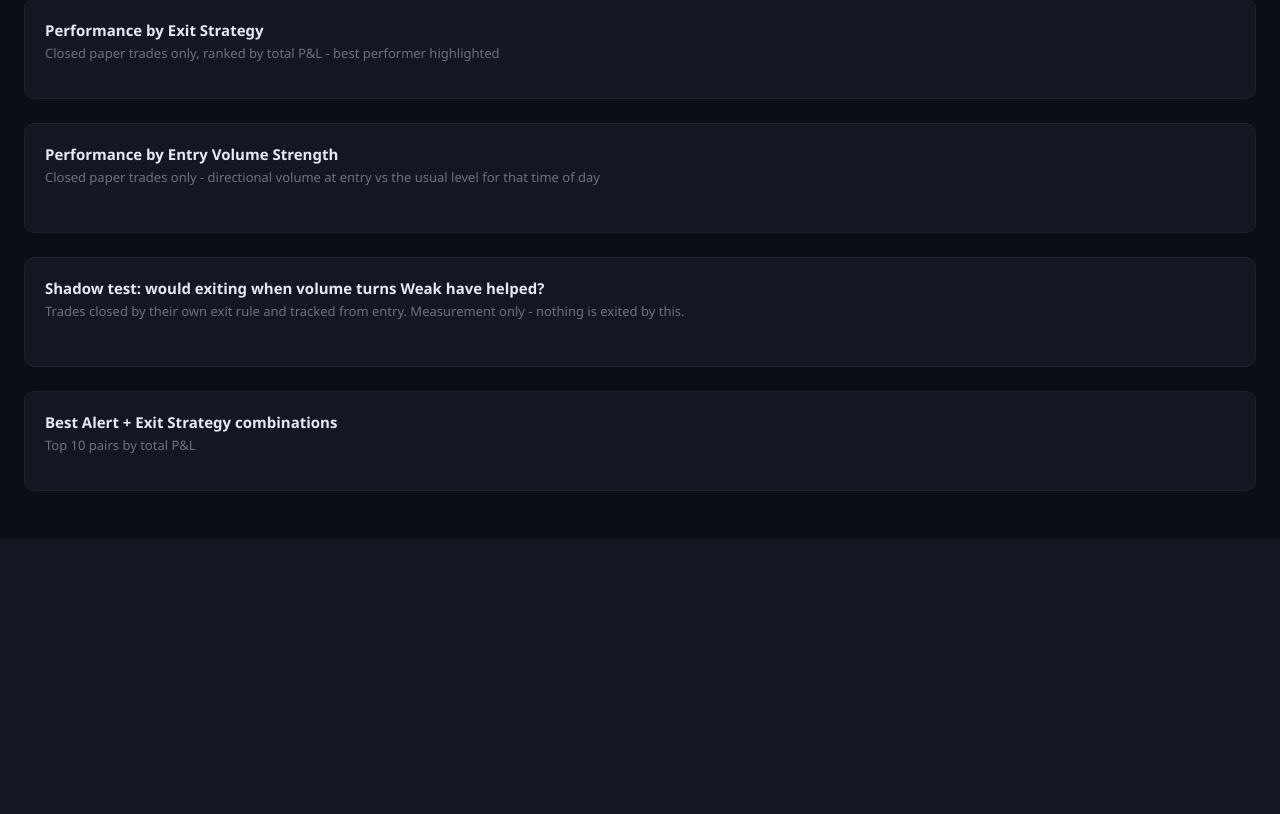
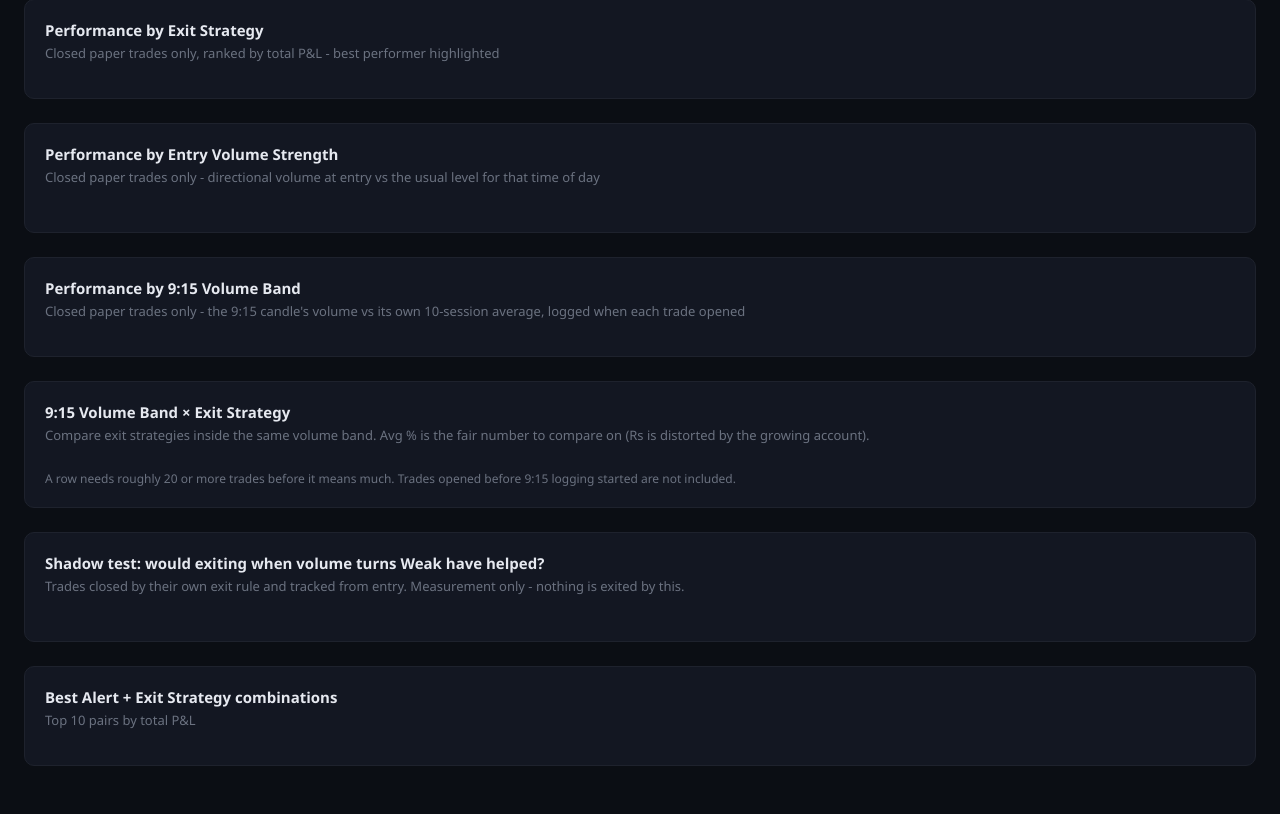
Before and after one commit to rajaram997267-ops/Rajaram-Trading-Terminal-RTT-v0.0, a Flask app: page /stats in a window 1280 px wide. Shown: the part 1496-2310 px from the top of the page. Before the commit the page ends 2035 px from the top, so only its background shows below. Run offline with Flask 3, Linux system fonts and the light colour scheme; data that the repository does not hold is empty; some libraries are stand-ins or nearby versions.

Commit message:
Add files via upload

```diff
--- a/templates/stats.html
+++ b/templates/stats.html
@@ -168,6 +168,19 @@
     <div class="sub">Closed paper trades only - directional volume at entry vs the usual level for that time of day</div>
     <div class="table-scroll"><table class="breakdown" id="volumeTable"></table></div>
     <div class="breakdown-note" id="volumeNote"></div>
+  </div>
+
+  <div class="chart-box">
+    <h3>Performance by 9:15 Volume Band</h3>
+    <div class="sub">Closed paper trades only - the 9:15 candle's volume vs its own 10-session average, logged when each trade opened</div>
+    <div class="table-scroll"><table class="breakdown" id="bandTable"></table></div>
+  </div>
+
+  <div class="chart-box">
+    <h3>9:15 Volume Band &times; Exit Strategy</h3>
+    <div class="sub">Compare exit strategies inside the same volume band. Avg % is the fair number to compare on (Rs is distorted by the growing account).</div>
+    <div class="table-scroll"><table class="breakdown" id="bandStrategyTable"></table></div>
+    <div class="breakdown-note">A row needs roughly 20 or more trades before it means much. Trades opened before 9:15 logging started are not included.</div>
   </div>
 
   <div class="chart-box">
@@ -352,6 +365,25 @@
       table.innerHTML = html;
     }
 
+    function renderBandTable(tableId, rows) {
+      const table = document.getElementById(tableId);
+      if (!rows || rows.length === 0) {
+        table.innerHTML = `<tr><td class="sub">No closed trades with a 9:15 reading yet.</td></tr>`;
+        return;
+      }
+      let html = `<tr><th>Name</th><th>Trades</th><th>Win Rate</th><th>Avg %</th>
+        <th>Avg P&amp;L (Rs)</th><th>Total P&amp;L (Rs)</th><th>Profit Factor</th></tr>`;
+      rows.forEach((r) => {
+        html += `<tr>
+          <td>${escapeHtml(r.name)}</td><td>${r.total_trades}</td><td>${r.win_rate}%</td>
+          <td class="${pnlClass(r.avg_pct)}">${r.avg_pct === null || r.avg_pct === undefined ? "-" : r.avg_pct + "%"}</td>
+          <td class="${pnlClass(r.avg_pnl)}">${inr(r.avg_pnl)}</td>
+          <td class="${pnlClass(r.total_pnl)}">${inr(r.total_pnl)}</td>
+          <td>${r.profit_factor === null ? "-" : r.profit_factor}</td></tr>`;
+      });
+      table.innerHTML = html;
+    }
+
     async function loadBreakdown() {
       try {
         const res = await fetch("/api/stats/breakdown");
@@ -362,6 +394,8 @@
 
         renderBreakdownTable("strategyTable", data.by_strategy, "Max Loss (Rs)");
         renderBreakdownTable("volumeTable", data.by_volume, "Max Loss (Rs)", true);
+        renderBandTable("bandTable", data.by_fc_band);
+        renderBandTable("bandStrategyTable", data.by_fc_band_strategy);
         renderShadowTable(data.shadow_weak_exit);
         document.getElementById("volumeNote").textContent = data.volume_tracking_note || "";
         renderBreakdownTable("pairTable", data.by_pair);
```
Also changed, not shown: templates/settings.html (+17 -0 lines).
